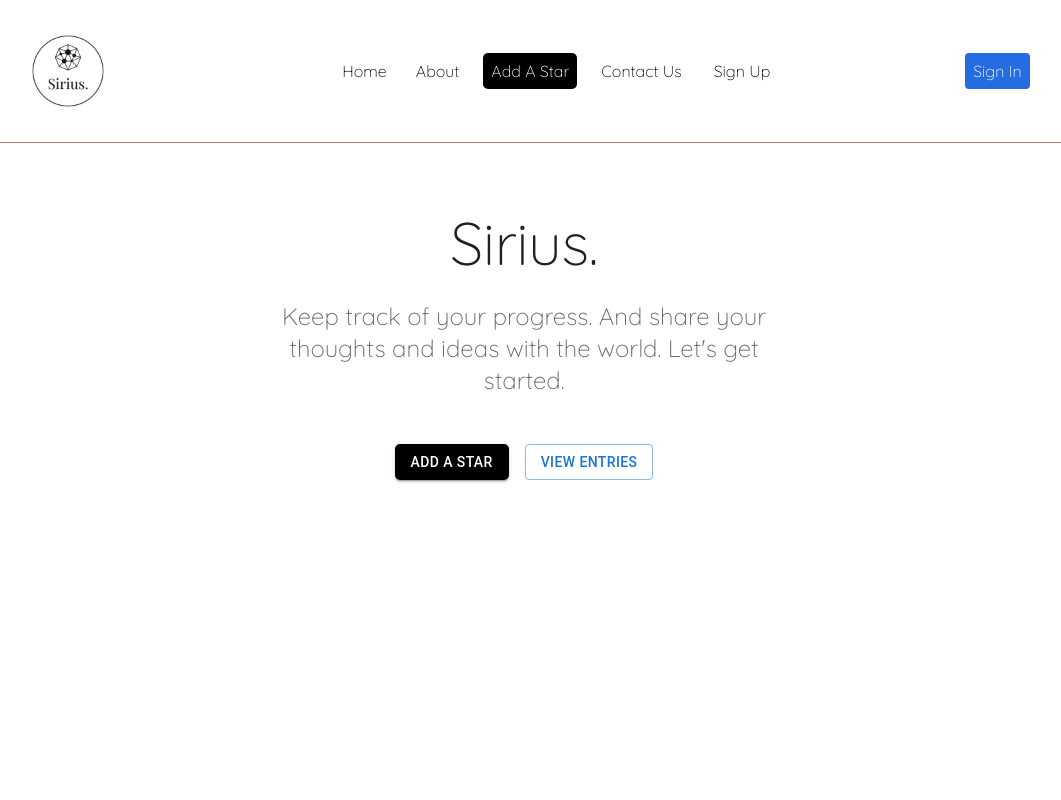
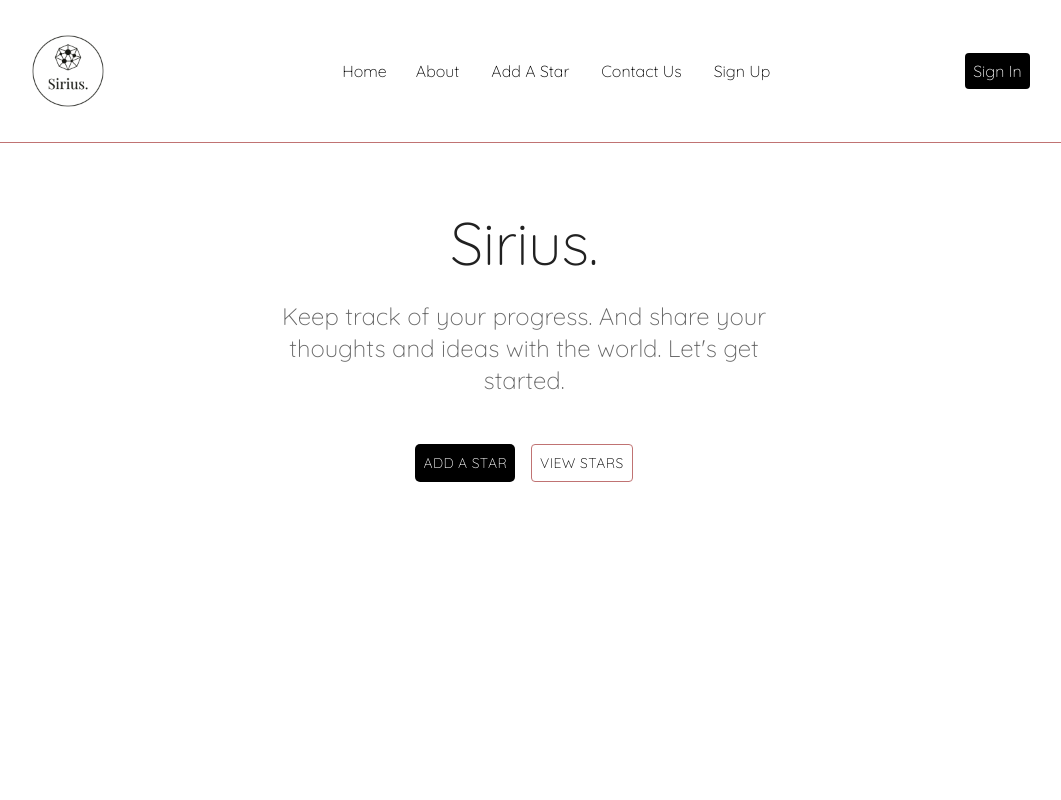
Before and after one commit to smkamaldar/wm3-sirius, a React (Create React App) app in the folder client/: page / in a window 1280 px wide. Shown: the top 800 px of the page, without its empty margins (116-1177 px from the left). Built offline with nearby package versions, Linux system fonts and the light colour scheme.

Commit message:
signup/signin buttons

```diff
--- a/client/src/Component/Navbar/Navbar.js
+++ b/client/src/Component/Navbar/Navbar.js
@@ -32,7 +32,7 @@ const Navbar = () => {
 				<img src={image} height={100} width={100} alt="Logo" />
 			</NavLink>
 			<Bars />
-			<NavMenu>
+			<NavMenu className="navbar-menu">
 				<NavLink to="/" style={{ padding: "5px", color: "black" }}>
 					Home
 				</NavLink>
@@ -42,9 +42,7 @@ const Navbar = () => {
 				<NavLink
 					to="/addentry"
 					style={{
-						color: "white",
-						backgroundColor: "rgb(0, 0, 0)",
-						borderRadius: "5px",
+					color: "black"
 					}}
 				>
 					{" "}
@@ -58,7 +56,12 @@ const Navbar = () => {
 				</NavLink>
 			</NavMenu>
 			<NavBtn>
-				{auth ? <NavBtnLogout onClick={handleLogout}>log out</ NavBtnLogout> : <NavBtnLink to="/signin">Sign In</NavBtnLink>}
+				{auth ? <NavBtnLogout onClick={handleLogout}>log out</ NavBtnLogout> : <NavBtnLink
+				style={{
+					background: "black",
+					color: "white",
+				}}
+				to="/signin">Sign In</NavBtnLink>}
 			</NavBtn>
 		</nav>
 	);
--- a/client/src/pages/AddEntry.js
+++ b/client/src/pages/AddEntry.js
@@ -4,7 +4,6 @@ import Box from "@mui/material/Box";
 import TextField from "@mui/material/TextField";
 import Button from "@mui/material/Button";
 import ImageModal from "../Component/ImageModal/ImageModal";
-import "./Home.css";
 import "./addEntry.css";
 
 const AddEntry = () => {
@@ -50,11 +49,11 @@ const AddEntry = () => {
 
 	return (
 		<main className="main">
-			<div className="EntryTitle">
+			<div className="entryTitle">
 				<h1>Add A Star</h1>
 			</div>
 
-			<div className="EntryForm">
+			<div className="entryForm">
 				<Box
 					className="Form"
 					component="form"
--- a/client/src/pages/Contact.js
+++ b/client/src/pages/Contact.js
@@ -52,7 +52,7 @@ export const Contact = () => {
 				<CardContent sx={{ padding: "1.5rem" }} className="contact-">
 					<Box className="card-intro-wrapper">
 						<Typography className="contact-title" variant="h5" color="black">
-							Contact Us ...
+							Contact Us
 						</Typography>
 						<Typography
 							className="contact-subtitle"
--- a/client/src/pages/Home.css
+++ b/client/src/pages/Home.css
@@ -20,93 +20,7 @@
 	padding: 0.5rem;
 }
 
-.navbar a:hover {
-	background-color: var(--pink);
+.navbar-menu a:hover {
+	border: 1px solid var(--pink);
+	border-radius: 5px;
 }
-
-.logo {
-	border-radius: 10px;
-}
-
-.logo:hover {
-	background-color: transparent !important;
-	box-shadow: var(--box-shadow);
-}
-
-/* Entry Form */
-.main {
-	width: 65%;
-	margin: 0 auto;
-	margin-top: 2rem;
-	align-self: center;
-	box-shadow: var(--box-shadow);
-}
-
-
-.entryTitle {
-	margin-top: 3rem;
-}
-
-.entryForm {
-	display: flex;
-	justify-content: center;
-	align-items: center;
-	text-align: center;
-}
-
-.entryTitle h1 {
-	font-size: 2em;
-	padding: 3rem 0 2rem;
-	text-align: center;
-	color: rgb(192, 115, 115);
-}
-
-.main:hover {
-	box-shadow: 1px 3px 5px rgb(0, 0, 0, 0.1);
-}
-
-.EntryForm h2 {
-	font-size: 20px;
-	color: rgb(192, 115, 115);
-	margin-bottom: 8px;
-}
-
-.contact-card {
-	width: 80%;
-	box-shadow: rgba(50, 50, 93, 0.25) 0px 2px 5px -1px,
-		rgba(0, 0, 0, 0.3) 0px 1px 3px -1px;
-}
-
-.button-wrapper {
-	display: flex;
-	flex-direction: column;
-	justify-content: center;
-	align-items: center;
-}
-
-.contact-main {
-	display: flex;
-	flex-direction: column;
-	justify-content: center;
-	align-items: center;
-	height: 100vh;
-	gap: 1rem;
-}
-
-.card-intro-wrapper{
-	display: flex;
-	flex-direction: column;
-	gap: 0.5rem;
-	padding: 1.2rem;
-}
-
-.success-msg {
-	display: flex;
-	justify-content: center;
-}
-
-@media screen and (min-width: 700px) {
-	.contact-card {
-		width: 50%;
-	}
-}
--- a/client/src/pages/Home.js
+++ b/client/src/pages/Home.js
@@ -44,13 +44,23 @@ export function Home() {
               justifyContent="center"
             >
 
-              <Button href="/addentry" style={{
+              <Button
+              className="home-button"
+              href="/addentry" style={{
+                    fontFamily: "QuickSand",
                     color: "white",
                     backgroundColor: "rgb(0, 0, 0)",
                     borderRadius: "5px",
-                }}variant="contained">
+                }}>
 					Add A Star</Button>
-              <Button href="/viewentries" variant="outlined">View Entries</Button>
+              <Button
+              style={{
+                    fontFamily: "QuickSand",
+                    color: "black",
+                    border: "1px solid var(--pink)",
+              }}
+              className="home-button"
+              href="/viewentries" >View Stars</Button>
             </Stack>
           </Container>
         </Box>
--- a/client/src/pages/SignIn.js
+++ b/client/src/pages/SignIn.js
@@ -88,7 +88,7 @@ const SignIn= () => {
               alignItems: 'center',
             }}
           >
-            <Avatar sx={{ m: 1, bgcolor: 'secondary.main' }}>
+            <Avatar sx={{ m: 1, bgcolor: 'secondary.black' }}>
               <LockOutlinedIcon />
             </Avatar>
             <Typography component="h1" variant="h5" color="common.black">
@@ -125,6 +125,7 @@ const SignIn= () => {
                 fullWidth
                 variant="contained"
                 sx={{ mt: 3, mb: 2 }}
+                style={{ backgroundColor: 'black', color: 'common.white' }}
               >
                 Sign In
               </Button>
@@ -133,7 +134,8 @@ const SignIn= () => {
 
                 </Grid>
                 <Grid item>
-                  <Link href="./SignUp" variant="body2">
+                  <Link
+                  href="./SignUp" variant="body2">
                     {"Don't have an account? Sign Up"}
                   </Link>
                 </Grid>
--- a/client/src/pages/SignUp.js
+++ b/client/src/pages/SignUp.js
@@ -61,7 +61,7 @@ const SignUp= () => {
             alignItems: 'center',
           }}
         >
-          <Avatar sx={{ m: 1, bgcolor: 'secondary.main' }}>
+          <Avatar sx={{ m: 1, bgcolor: 'secondary.black' }}>
             <LockOutlinedIcon />
           </Avatar>
           <Typography component="h1" variant="h5" color="common.black" >
@@ -125,6 +125,7 @@ const SignUp= () => {
               </Grid>
             </Grid>
             <Button
+              style={{ backgroundColor: 'black', color: 'common.white' }}
               type="submit"
               fullWidth
               variant="contained"
--- a/client/src/pages/ViewEntries.js
+++ b/client/src/pages/ViewEntries.js
@@ -10,7 +10,6 @@ import Button from "@mui/material/Button";
 import { createTheme, ThemeProvider } from "@mui/material/styles";
 import { useNavigate } from "react-router-dom";
 import { getImageByName } from "../utils/image.js";
-import SingeStarPage from "./SingleStarPage";
 import ShareStar from "./ShareStar";
 import { Axios } from "axios";
 
--- a/client/src/pages/addEntry.css
+++ b/client/src/pages/addEntry.css
@@ -3,3 +3,43 @@
     justify-content: space-around;
     margin: 15px 0;
 }
+
+/* Entry Form */
+.main {
+	width: 65%;
+	margin: 0 auto;
+	margin-top: 2rem;
+	align-self: center;
+}
+
+.entryTitle {
+	margin-top: 3rem;
+}
+
+.entryForm {
+	display: flex;
+	justify-content: center;
+	align-items: center;
+	text-align: center;
+}
+
+.entryTitle h1 {
+	font-size: 2em;
+	padding: 3rem 0 2rem;
+	text-align: center;
+	color: var(--pink);
+}
+
+.entryForm h2 {
+	font-size: 1.5em;
+	color: var(--pink);
+	margin-bottom: 8px;
+}
+
+.buttons-wrapper {
+	display: flex;
+	justify-content: center;
+	gap: 2rem;
+	padding-bottom: 3rem;
+	margin: 2rem 0 8rem;
+}
```
